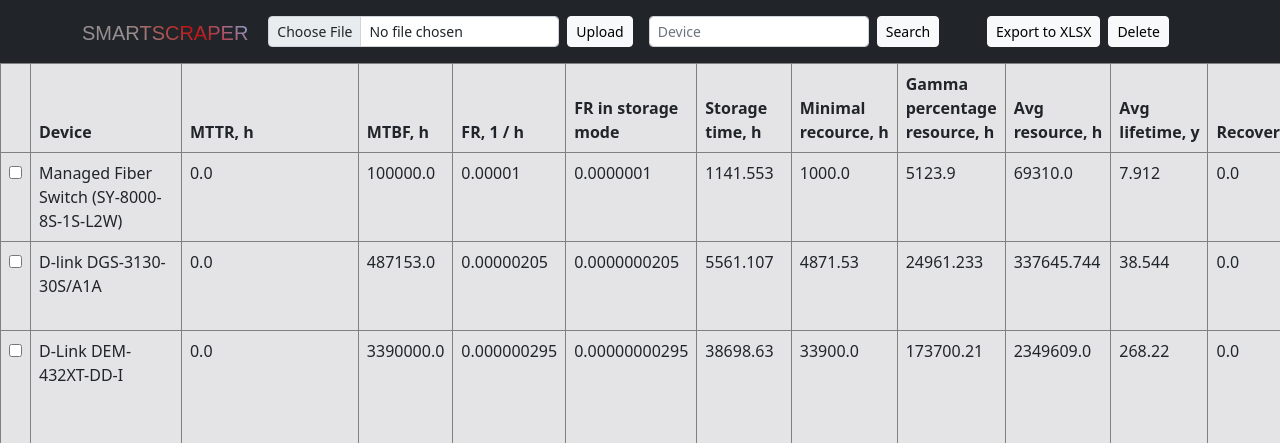
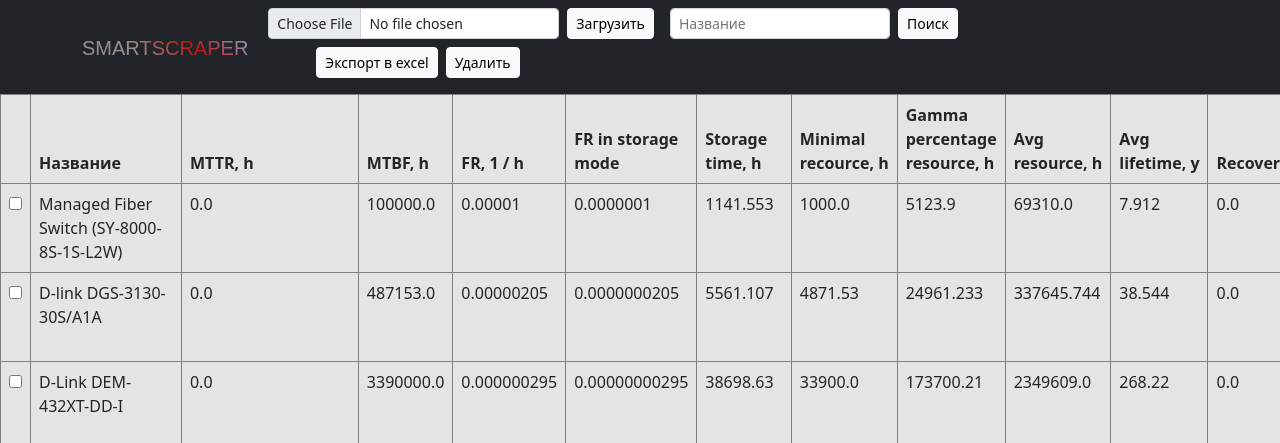
Before and after one commit to boltik39/SmartScraper, a Django app: template templates/search_result.html in a window 1280 px wide. Shown: the top 443 px of the page. Run offline with Django 4.2, Linux system fonts and the light colour scheme; the template is opened without the code that fills it: values that come from a table or form of the project are taken from there, others are empty; data comes from the database, SQL or seed files in the repository; some libraries are stand-ins or nearby versions; some web fonts are replaced.

Commit message:
Russian localization

```diff
--- a/templates/login.html
+++ b/templates/login.html
@@ -23,7 +23,7 @@
         {% csrf_token %}
         {{ form|crispy }}
         {% buttons %}
-            <button class="btn btn-primary" type="submit">Log In</button>
+            <button class="btn btn-primary" type="submit">Войти</button>
         {% endbuttons %}
 </form>
     </div>
--- a/templates/search_result.html
+++ b/templates/search_result.html
@@ -27,28 +27,28 @@
                                 <input class="form-control form-control-dark form-control-sm" type="file" title="Upload excel file" name="excel_file" id="id_excel_file" required>
                             </div>
                             <div class="col-auto">
-                                <button type="submit" class="btn btn-light btn-sm" id="upld" value="Upload">Upload</button>
+                                <button type="submit" class="btn btn-light btn-sm" id="upld" value="Upload">Загрузить</button>
                             </div>
                         </div>
                     </form>
                     <form class="col-12 col-lg-auto me-lg-auto mb-2 justify-content-center mb-md-0" action="{% url 'search' %}" method="get" id="query-form">
                         <div class="row g-2 align-items-center justify-content-center">
                             <div class="col-auto">
-                                <input type="text" class="form-control form-control-dark form-control-sm" placeholder="Device" id="query" name="query" required>
+                                <input type="text" class="form-control form-control-dark form-control-sm" placeholder="Название" id="query" name="query" required>
                             </div>
                             <div class="col-auto">
-                                <button type="submit" class="btn btn-light btn-sm" id="srch" value="Search">Search</button>
+                                <button type="submit" class="btn btn-light btn-sm" id="srch" value="Search">Поиск</button>
                             </div>
                         </div>
                     </form>
                     <div class="d-flex flex-wrap ps-lg-5">
                         {% if request.user.groups.all.0.name == "manufacturer" %}
-                            <button type="button" class="btn btn-light btn-sm me-2 mb-2 mt-2" id="add_id" data-bs-toggle="modal" data-bs-target="#addModal">Add</button>
+                            <button type="button" class="btn btn-light btn-sm me-2 mb-2 mt-2" id="add_id" data-bs-toggle="modal" data-bs-target="#addModal">Добавить</button>
                         {% endif %}
                         <form action="{% url 'export_devices_to_xlsx' %}" method="get">
-                            <button class="btn btn-light btn-sm me-2 mb-2 mt-2">Export to XLSX</button>
+                            <button class="btn btn-light btn-sm me-2 mb-2 mt-2">Экспорт в excel</button>
                         </form>
-                        <button class="btn btn-light btn-sm me-2 mb-2 mt-2" id="delete_id">Delete</button>
+                        <button class="btn btn-light btn-sm me-2 mb-2 mt-2" id="delete_id">Удалить</button>
                     </div>
                 </div>
             </div>
@@ -60,7 +60,7 @@
             <thead>
                 <tr>
                     <th scope="col"></th>
-                    <th scope="col">Device</th>
+                    <th scope="col">Название</th>
                     <th scope="col">MTTR,&nbsp;h</th>
                     <th scope="col">MTBF,&nbsp;h</th>
                     <th scope="col">FR,&nbsp;1&nbsp;/&nbsp;h</th>
@@ -132,7 +132,7 @@
                     </div>
 
                     <div class="mb-3">
-                        <label for="FormLink" class="form-label">Link</label>
+                        <label for="FormLink" class="form-label">Ссылка</label>
                         <input type="url" class="form-control" id="FormLink" name="FormLink">
                     </div>
                 <div class="modal-footer">
```
